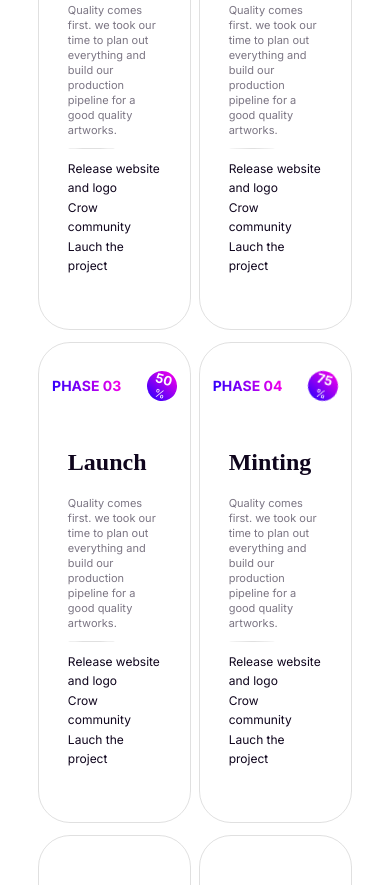
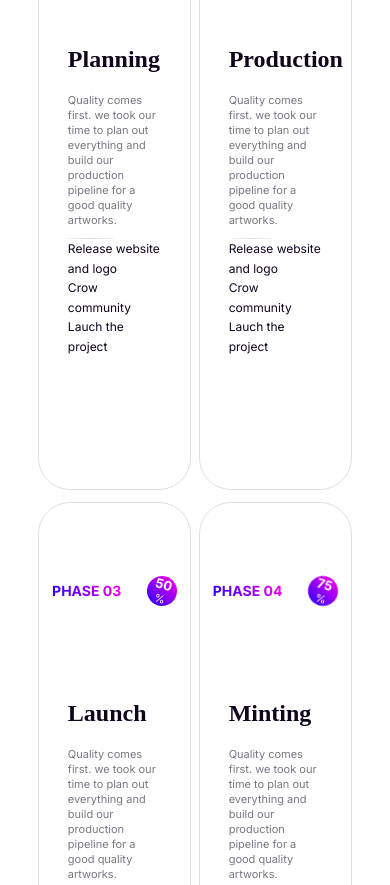
Before and after one commit to Vinivy/Nft_Hub, a plain HTML site: page index.html in a window 390 px wide. Shown: the part 6721-7606 px from the top of the page. Drawn offline with nearby package versions, Linux system fonts and the light colour scheme.

Commit message:
Release corrigido

```diff
--- a/Style.css
+++ b/Style.css
@@ -1259,7 +1259,11 @@ footer ul {
   }
 
   .Map {
-    grid-template-rows: repeat(2, 30%);
+    grid-template-rows: repeat(2, 40%);
     grid-template-columns: repeat(2, 0.40fr);
   }
+
+  #Release {
+    padding: 0;
+  }
 }
```
